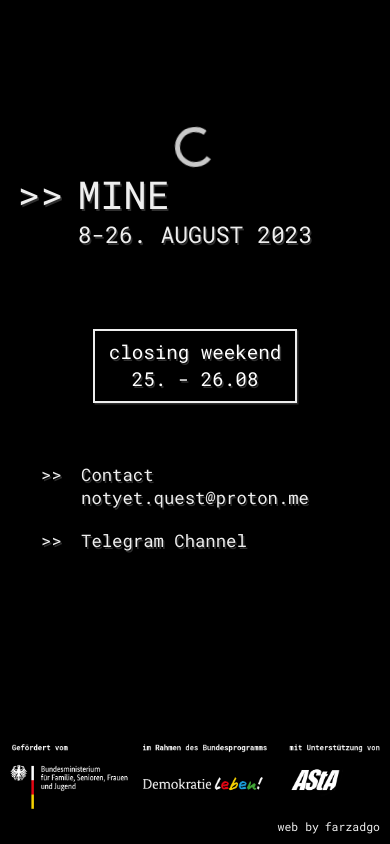
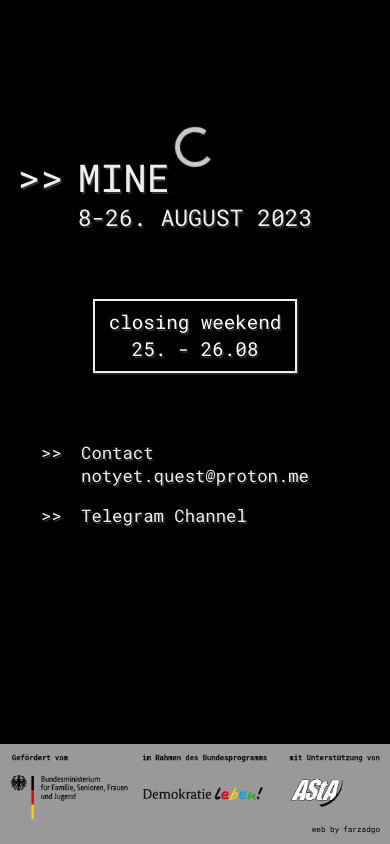
Before and after one commit to farzadgo/notyet.quest, a Next.js app: page / in a window 390 px wide. Built offline with nearby package versions, Linux system fonts and the light colour scheme.

Commit message:
fundings logos uninverted

```diff
--- a/app/home/Closing.module.css
+++ b/app/home/Closing.module.css
@@ -1,5 +1,5 @@
 .showFinBut {
-  margin-bottom: 90px;
+  margin-bottom: 8vh;
 }
 .hideFinBut {
   position: fixed;
@@ -64,9 +64,6 @@
 /* --------- mobile --------- */
 
 @media (max-width: 699px) {
-  .showFinBut {
-    margin-bottom: 60px;
-  }
   .finissage {
     z-index: 2;
     height: calc(100vh - 110px);
--- a/app/home/Home.module.css
+++ b/app/home/Home.module.css
@@ -20,12 +20,11 @@
 }
 
 .messageContainer {
-  margin-top: 20vh;
-  margin-bottom: 90px;
+  margin-top: 18vh;
+  margin-bottom: 8vh;
 }
 .messageContainer a {
   font-size: 4em;
-  margin-bottom: 20px;
   position: relative;
 }
 .messageContainer a::before {
@@ -39,17 +38,16 @@
 }
 .messageContainer p {
   font-size: 1.6em;
-  margin-bottom: 20px;
 }
 
 .contactContainer {
-  font-size: 1.2em;
+  font-size: 1.1em;
   margin-left: auto;
   position: relative;
   right: 100px;
 }
 .contactContainer > div {
-  margin-bottom: 20px;
+  margin-bottom: 1em;
   position: relative;
 }
 .contactContainer > div > p:first-child::before,
@@ -62,11 +60,12 @@
 .footer {
   display: flex;
   position: absolute;
-  height: 140px;
+  height: 110px;
   padding: 20px;
   z-index: 1;
   width: 100vw;
   bottom: 0;
+  background: rgba(255, 255, 255, 0.6);
 }
 .logoContainer {
   display: flex;
@@ -83,8 +82,7 @@
   display: flex;
   align-items: end;
   margin-left: auto;
-  color: var(--txt-color);
-  font-size: 0.7em;
+  font-size: 0.6em;
 }
 .programmedBy a {
   margin-left: 0.5em;
@@ -93,12 +91,8 @@
 /* --------- mobile --------- */
 
 @media (max-width: 699px) {
-  .messageContainer {
-    margin-bottom: 60px;
-  }
   .messageContainer a {
     font-size: 2em;
-    margin-bottom: 10px;
   }
   .messageContainer a::before {
     left: -60px;
@@ -123,8 +117,8 @@
     width: 100%;
   }
   .programmedBy {
-    font-size: 0.6em;
-    margin-top: 10px;
+    font-size: 0.4em;
+    margin-top: 5px;
   }
 }
 
--- a/app/home/home.js
+++ b/app/home/home.js
@@ -35,7 +35,7 @@ export default function Page() {
       <footer className={styles.footer}>
 
         <div className={styles.logoContainer}>
-          <img src="./MINE_mitFoerderzusatz_inverted.png" alt="funding logos"></img>
+          <img src="./MINE_mitFoerderzusatz_.png" alt="funding logos"></img>
         </div>
 
         <div className={styles.programmedBy}>
```
Also changed, not shown: public/MINE_mitFoerderzusatz_.png (added), public/MINE_mitFoerderzusatz_inverted.png (deleted).
